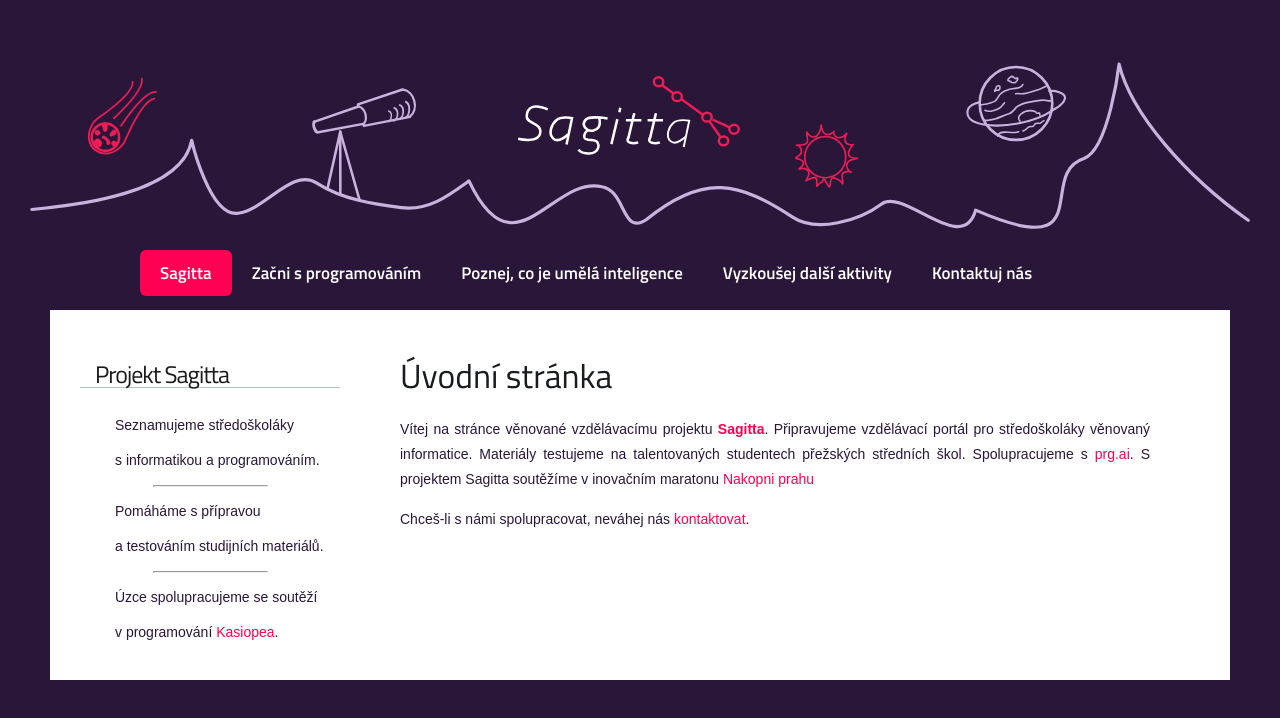
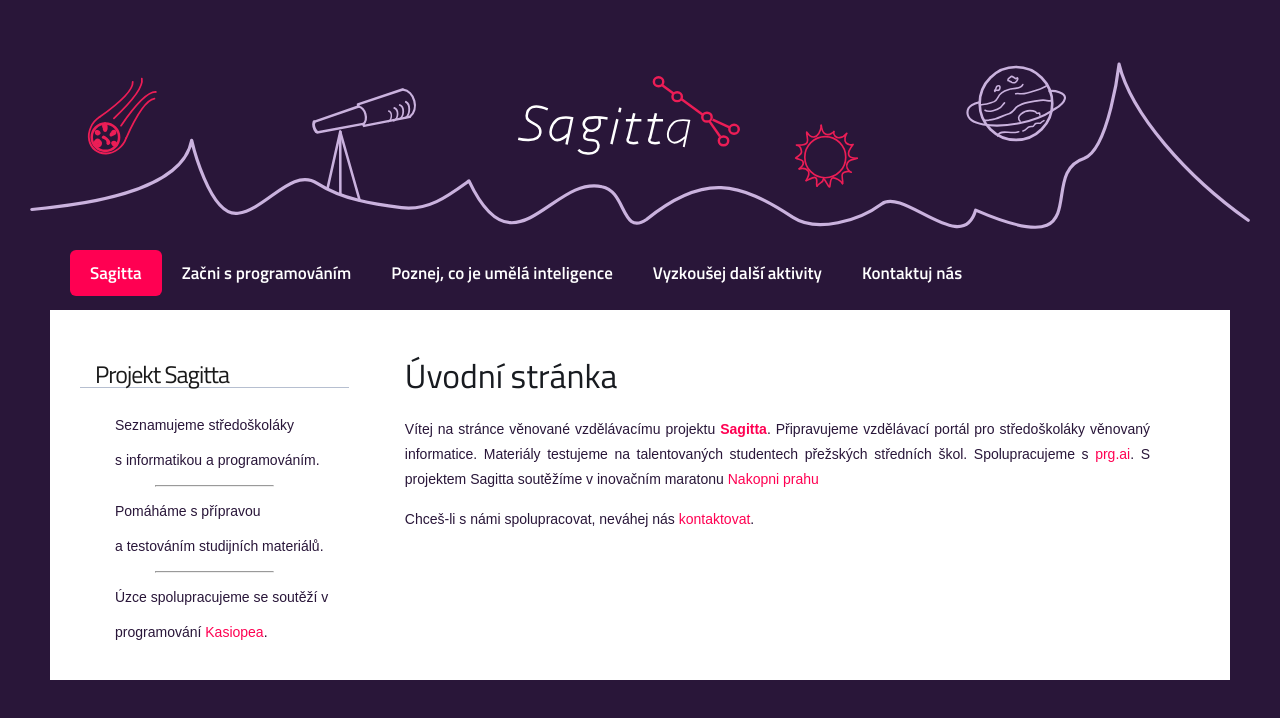
Before and after one commit to zdrazdova/sagitta_materials, a plain HTML site: page index.html in a window 1280 px wide. Drawn offline with Linux system fonts and the light colour scheme.

Commit message:
Pokus o zlepseni responzivity

```diff
--- a/style/style.css
+++ b/style/style.css
@@ -273,7 +273,8 @@ img.aligncenter {
 /* Menu */
 
 #menu {
-	width: 1040px;
+	width: 100%;
+	max-width: 1180px;
 	height: 80px;
 	margin: 0px auto;
 	padding: 20px 20px 0px 20px;
@@ -321,7 +322,8 @@ img.aligncenter {
 /* Page */
 
 #page {
-	width: 1180px;
+	width: 100%;
+	max-width: 1180px;
 	margin: 0 auto;
 	padding: 0;
 	background: #FFFFFF ;
@@ -351,13 +353,13 @@ img.aligncenter {
 
 #content {
 	float: right;
-	width: 1080px;
+	width: 100%;
 	padding: 0px 0px 0px 0px;
 }
 
 #content2 {
 	float: right;
-	width: 800px;
+	width: 71%;
 	padding: 0px 0px 0px 0px;
 }
 
@@ -414,7 +416,7 @@ img.aligncenter {
 
 #sidebar {
 	float: left;
-	width: 260px;
+	width: 24%;
 	padding: 0px 0px 0px 0px;
   background: url(imgages/logo4.png)  no-repeat left bottom;
 }
@@ -497,7 +499,7 @@ img.aligncenter {
 /* Footer */
 
 #footer {
-	width: 960px;
+	max-width: 960px;
 	height: 55px;
 	margin: 100px 100px 40px 300px;
 	font-family: century gothic, Helvetica, sans-serif;
```
